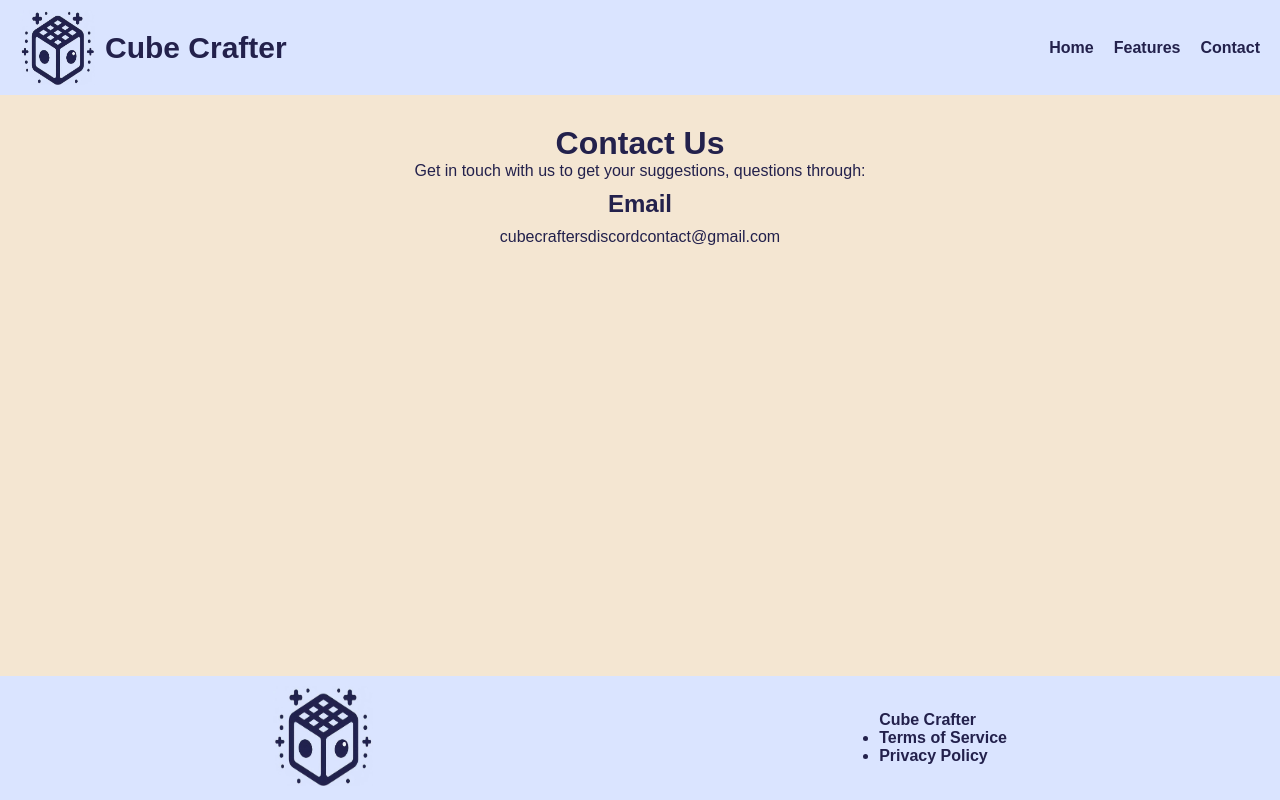
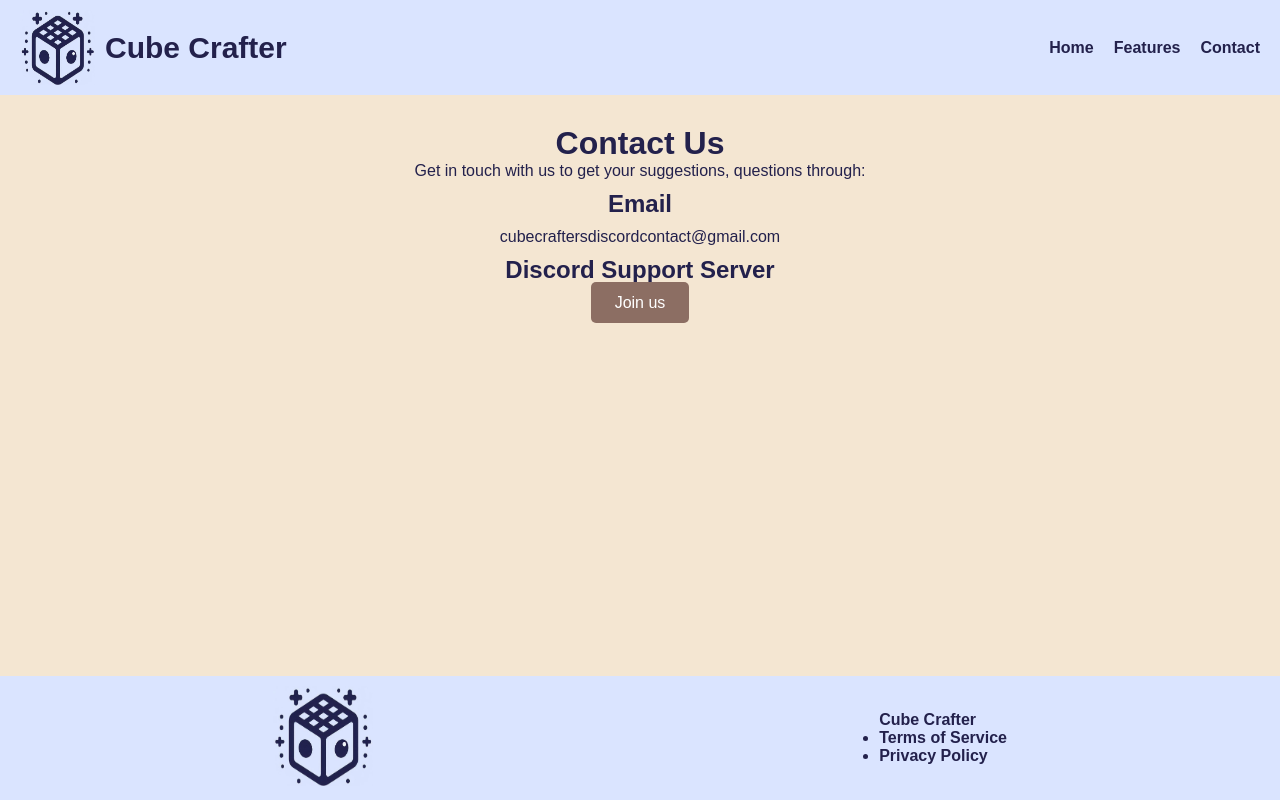
Before and after one commit to timmy0402/cube-crafter-site, a Next.js app: page /contact in a window 1280 px wide. Built offline with nearby package versions, Linux system fonts and the light colour scheme.

Commit message:
added new discord support channel

```diff
--- a/src/app/contact/page.js
+++ b/src/app/contact/page.js
@@ -12,6 +12,10 @@ const Contact = () => {
                 </p>
                 <h2 className="header">Email</h2>
                 <p>cubecraftersdiscordcontact@gmail.com</p>
+                <h2 className="header">Discord Support Server</h2>
+                <a href="https://discord.gg/sq4Qa9vavc" className="btn">
+                    Join us
+                </a>
             </div>
         </>
     );
--- a/src/styles/Features.css
+++ b/src/styles/Features.css
@@ -83,3 +83,17 @@ body {
   margin-right: 275px;
   padding: 15px;
 }
+
+.btn {
+  background-color: #8c6e63;
+  color: white;
+  padding: 0.75rem 1.5rem;
+  margin-top: 50px;
+  text-decoration: none;
+  border-radius: 5px;
+  transition: background-color 0.3s;
+}
+
+.btn:hover {
+  background-color: #0056b3;
+}
--- a/src/styles/Hero.css
+++ b/src/styles/Hero.css
@@ -41,7 +41,7 @@
 }
 
 .hero-buttons .btn {
-    background-color: #007bff;
+    background-color: #8c6e63;
     color: white;
     padding: 0.75rem 1.5rem;
     margin: 0 0.5rem;
```
Also changed, not shown: public/images/rubik.png (added).
